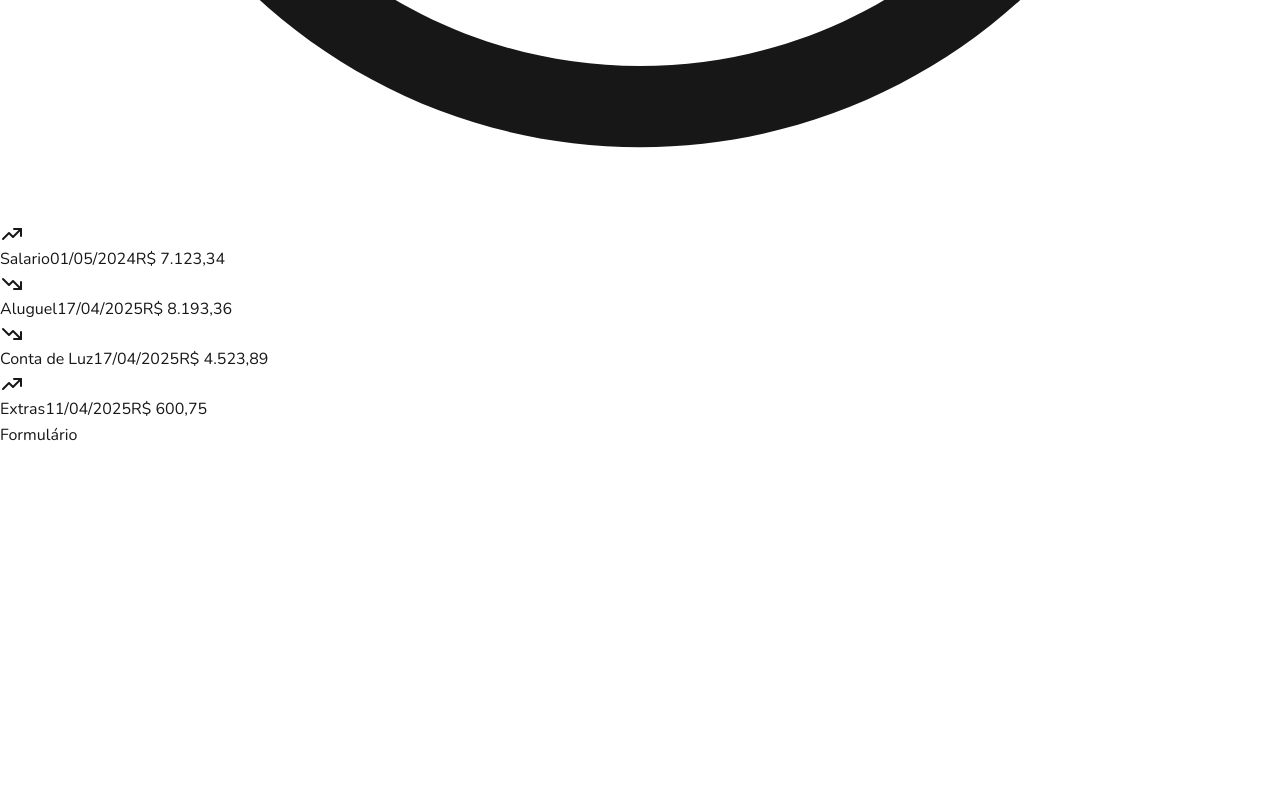
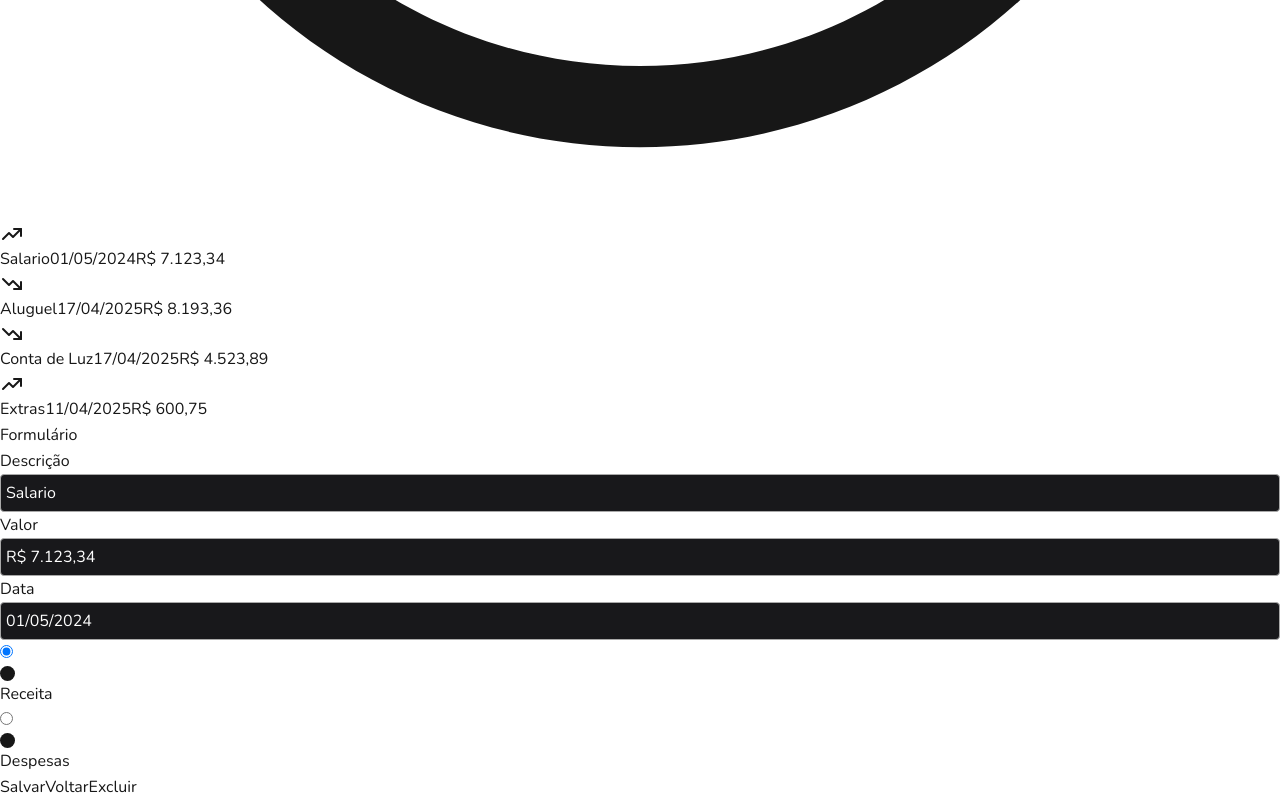
Before and after one commit to tiago-kelis/bit_center, a Next.js app: page / in a window 1280 px wide. Shown: the part 1110-1910 px from the top of the page. Before the commit the page ends 1558 px from the top, so only its background shows below. Built offline with nearby package versions, Linux system fonts and the light colour scheme.

Commit message:
criando Formularios

```diff
--- a/package.json
+++ b/package.json
@@ -10,6 +10,7 @@
   },
   "dependencies": {
     "@mantine/core": "^7.15.0",
+    "@mantine/dates": "^7.17.2",
     "@mantine/hooks": "^7.15.0",
     "@tabler/icons-react": "^3.29.0",
     "@tailwindcss/postcss": "^4.0.3",
--- a/src/components/financas/Formulario.tsx
+++ b/src/components/financas/Formulario.tsx
@@ -1,5 +1,10 @@
 /* eslint-disable @typescript-eslint/no-unused-vars */
+import "dayjs/locale/pt-br"
 import Transacao from "@/logic/core/financas/Transacao";
+import Dinheiro from "@/logic/utils/Dinheiro";
+import { Button, Group, Radio, RadioGroup, TextInput } from "@mantine/core";
+import { DatePickerInput } from '@mantine/dates';
+import { TipoTransacao } from "@/logic/core/financas/TipoTransacao";
 
 
 interface Formularioprops {
@@ -13,6 +18,105 @@ export default function Formulario(props: Formularioprops) {
             rounded-xl overflow-hidden
         `}>
             <div className="bg-black py-3 px-7 text-zinc-500">Formulário</div>
+           <div className="flex flex-col gap-4 p-4 sm:p-7 text-zinc-500 ">
+                <TextInput
+                    label="Descrição"
+                    value={props.transacao.descricao}
+                    styles={{
+                        input: {
+                            backgroundColor: '#18181b', // Cor equivalente a bg-zinc-900
+                            color: '#ffffff', // Cor do texto
+                            width: '100%', // Ajusta a largura para ocupar todo o espaço disponível
+                            padding: "5px",
+                            border: "1px solid darkgray",
+                        },
+                    }}
+                />
+
+                <TextInput
+                    label="Valor"
+                    value={Dinheiro.formatar(props.transacao.valor)}
+                    styles={{
+                        input: {
+                            backgroundColor: '#18181b', // Cor equivalente a bg-zinc-900
+                            color: '#ffffff', // Cor do texto
+                            width: '100%', // Ajusta a largura para ocupar todo o espaço disponível
+                            padding: "5px",
+                             border: "1px solid darkgray",
+                        },
+                    }}
+                />
+
+                <DatePickerInput
+                   label="Data"
+                   value={props.transacao.data}
+                   locale="pt-BR"
+                   valueFormat="DD/MM/YYYY"
+                   styles={{
+                        input: {
+                            backgroundColor: '#18181b', // Cor equivalente a bg-zinc-900
+                            color: '#ffffff', // Cor do texto
+                            width: '100%', // Ajusta a largura para ocupar todo o espaço disponível
+                            padding: "5px",
+                            border: "1px solid darkgray",
+                            textAlign: 'left', // Alinha o texto à direita
+                        },
+                    }}
+                />
+
+                <div className="flex gap-2 mb-8 ml-8">
+
+                    <Radio.Group
+                        value={props.transacao.tipo}
+                        className="flex justify-center items-center gap-8"
+                        >
+
+                        <Group className="flex gap-16 ">
+
+                            <Radio
+                                value={TipoTransacao.RECEITA} label="Receita"
+                                style={{
+                                    width: "15px"
+                                }}
+
+                            />
+
+                            <Radio
+                                value={TipoTransacao.DESPESA}  label="Despesas"
+                                style={{
+                                    width: "15px",
+
+                                }}
+
+                            />
+
+                        </Group>
+                    </Radio.Group>
+
+                </div>
+
+                <div className="flex px-4 sm:px-7 py-4 gap-3 bg-zinc-800 rounded-md">
+                    <Button
+                      className="bg-green-500 p-2 text-black" color="green"
+                    >
+                    Salvar</Button>
+
+                    <Button
+                      className="bg-zinc-700 p-2 text-black" color="gray"
+                    >
+                    Voltar</Button>
+
+                    {props.transacao.id && (
+                        <Button
+                        className="bg-red-700 p-2 text-black" color="red"
+                      >
+                      Excluir</Button>
+                    )}
+                </div>
+
+           </div>
+
+
         </div>
     )
 }
```
Also changed, not shown: 1 other file (tests, documents, lock files or other folders).
